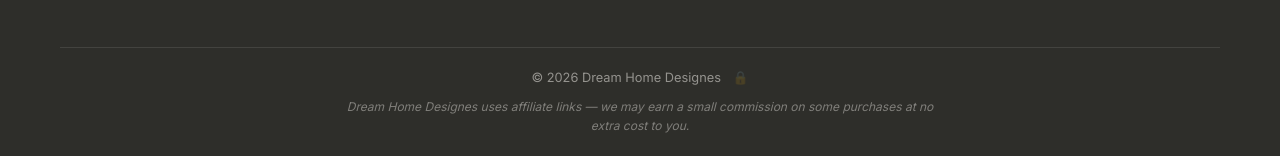
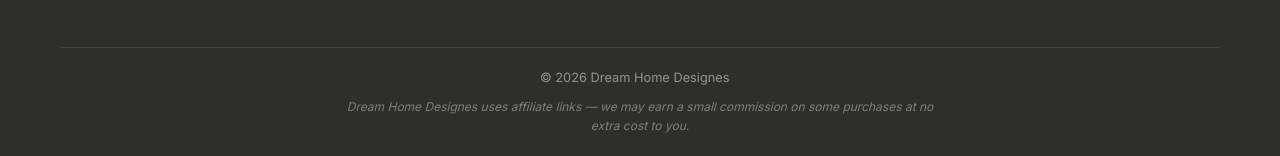
Before and after one commit to Aviral979/dream-home-affliate, a Next.js app: page / in a window 1280 px wide. Shown: the part 2820-2976 px from the top of the page. Built offline with nearby package versions, Linux system fonts and the light colour scheme; no server answers; the database is empty.

Commit message:
v1.1.3: Revert admin link back to hidden dot

```diff
--- a/components/Footer.js
+++ b/components/Footer.js
@@ -76,7 +76,7 @@
         <div className={styles.bottom}>
           <p className={styles.copy}>
             © {new Date().getFullYear()} Dream Home Designes{" "}
-            <Link href="/adm" style={{ opacity: 0.3, fontSize: "0.8rem", marginLeft: "8px" }}>🔒</Link>
+            <Link href="/adm" style={{ opacity: 0.05, fontSize: "0.6rem", marginLeft: "4px" }}>·</Link>
           </p>
           <p className={styles.disclosure}>
             Dream Home Designes uses affiliate links — we may earn a small commission on some purchases at no extra cost to you.
```
